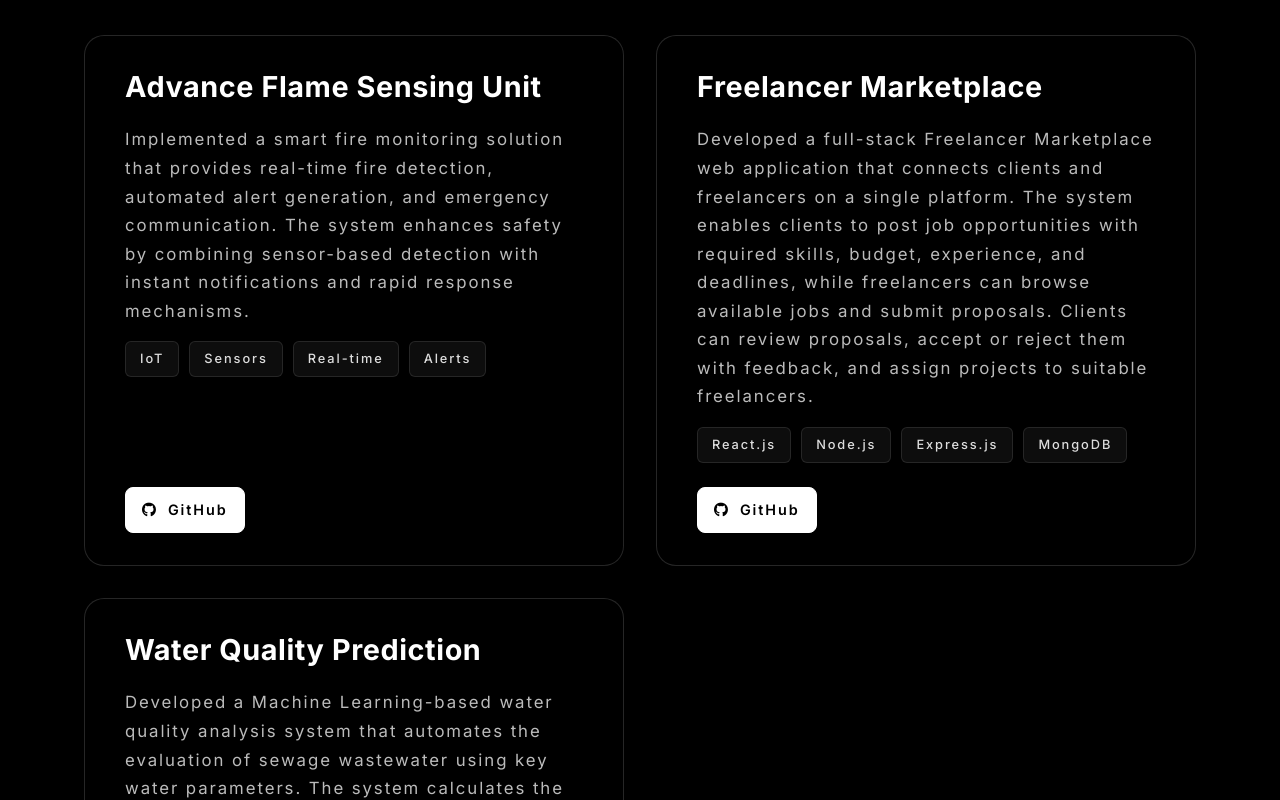
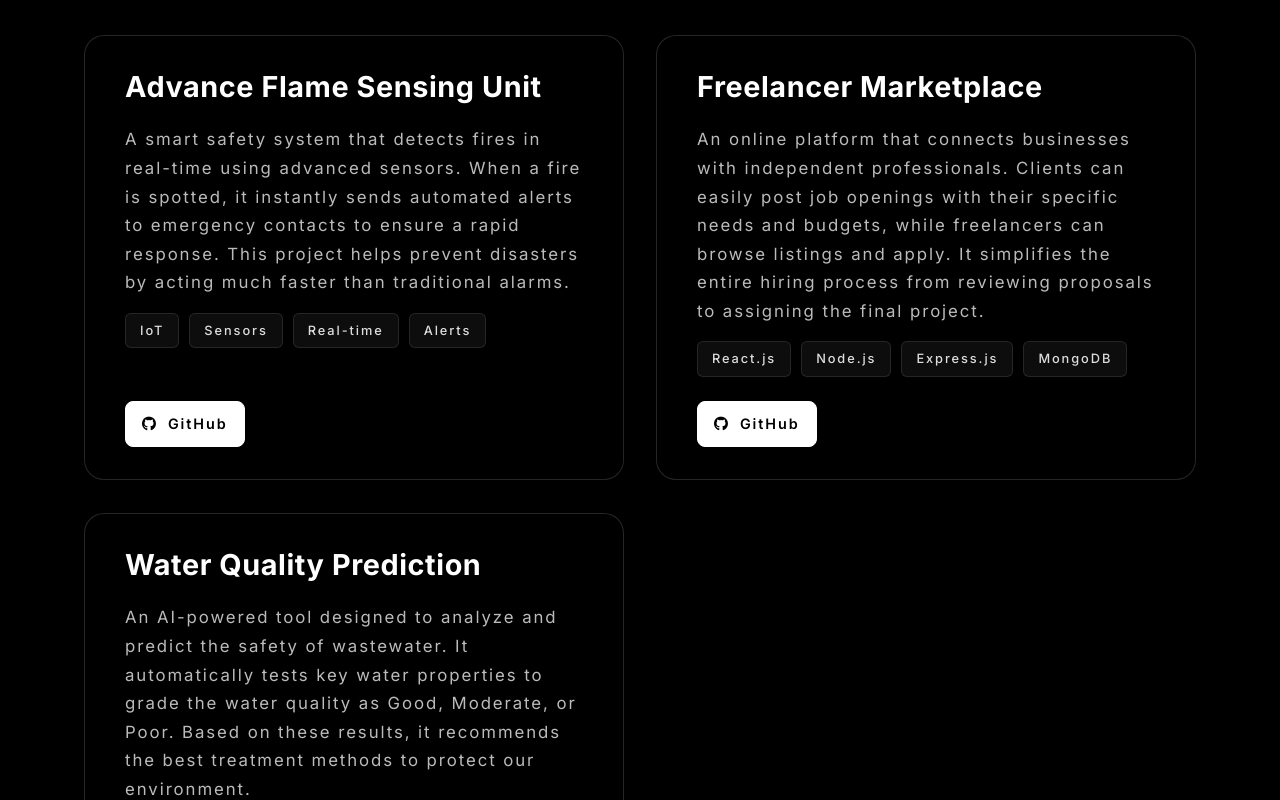
Before and after one commit to sanjaykumardk2006/Sanjaykumar, a React (Vite) app: page / in a window 1280 px wide. Shown: the part 3540-4340 px from the top of the page. Built offline with nearby package versions, Linux system fonts and the light colour scheme.

Commit message:
enhanced thw content in the project section

```diff
--- a/src/components/Projects/Projects.jsx
+++ b/src/components/Projects/Projects.jsx
@@ -5,7 +5,7 @@ const projects = [
   {
     id: 'proj-flame',
     title: 'Advance Flame Sensing Unit',
-    desc: 'Implemented a smart fire monitoring solution that provides real-time fire detection, automated alert generation, and emergency communication. The system enhances safety by combining sensor-based detection with instant notifications and rapid response mechanisms.',
+    desc: 'A smart safety system that detects fires in real-time using advanced sensors. When a fire is spotted, it instantly sends automated alerts to emergency contacts to ensure a rapid response. This project helps prevent disasters by acting much faster than traditional alarms.',
     tags: ['IoT', 'Sensors', 'Real-time', 'Alerts'],
     liveUrl: '#',
     githubUrl: 'https://github.com/sanjaykumardk2006/Fire-Alarm',
@@ -15,7 +15,7 @@ const projects = [
     id: 'proj-freelancer',
     title: 'Freelancer Marketplace',
     icon: 'fa-solid fa-bullseye', // similar to the "purpose" target icon
-    desc: 'Developed a full-stack Freelancer Marketplace web application that connects clients and freelancers on a single platform. The system enables clients to post job opportunities with required skills, budget, experience, and deadlines, while freelancers can browse available jobs and submit proposals. Clients can review proposals, accept or reject them with feedback, and assign projects to suitable freelancers.',
+    desc: 'An online platform that connects businesses with independent professionals. Clients can easily post job openings with their specific needs and budgets, while freelancers can browse listings and apply. It simplifies the entire hiring process from reviewing proposals to assigning the final project.',
     image: '/proj-freelancer.png',
     tags: ['React.js', 'Node.js', 'Express.js', 'MongoDB'],
     liveUrl: '#',
@@ -26,7 +26,7 @@ const projects = [
     id: 'proj-water',
     title: 'Water Quality Prediction',
     icon: 'fa-solid fa-eye', // similar to the "vision" eye icon
-    desc: 'Developed a Machine Learning-based water quality analysis system that automates the evaluation of sewage wastewater using key water parameters. The system calculates the Water Quality Index (WQI), classifies water quality into Good, Moderate, and Poor categories, and provides appropriate treatment recommendations to support effective water management and environmental sustainability.',
+    desc: 'An AI-powered tool designed to analyze and predict the safety of wastewater. It automatically tests key water properties to grade the water quality as Good, Moderate, or Poor. Based on these results, it recommends the best treatment methods to protect our environment.',
     image: '/proj-water.png',
     tags: ['Python', 'NumPy','Matplotlib', 'Pandas'],
     liveUrl: '#',
```
